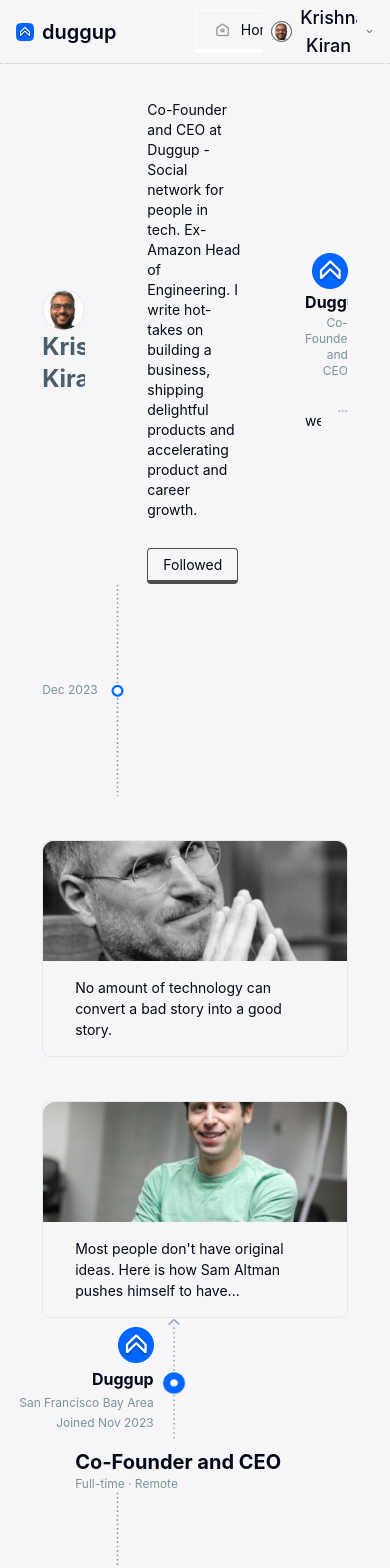
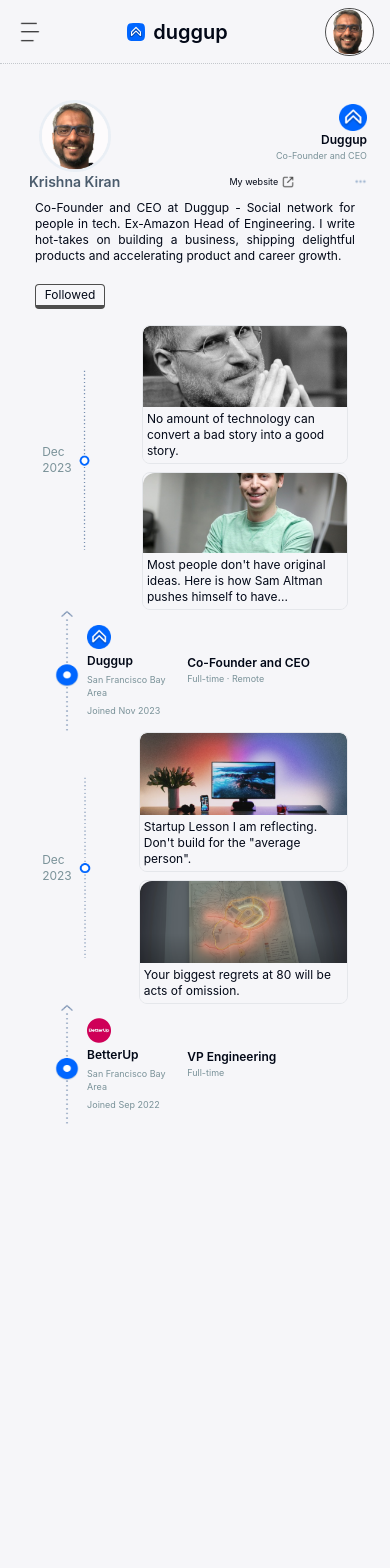
Before and after one commit to vikasipar/duggup, a SvelteKit app: page / in a window 390 px wide. Shown: the top 1568 px of the page. After the commit the page ends 1125 px from the top, so only its background shows below. Built offline with nearby package versions, Linux system fonts and the light colour scheme.

Commit message:
Made webpage mobile responsive

```diff
--- a/src/routes/+page.svelte
+++ b/src/routes/+page.svelte
@@ -18,94 +18,112 @@
 </svelte:head>
 
 <div class="w-[98vw] mx-auto">
-<section class="w-[80%] mx-auto mt-9">
+<section class="w-[90%] lg:w-[80%] 2xl:w-[70%] mx-auto mt-9 lg:mt-16">
 	<div class="flex flex-row flex-wrap justify-between items-center">
-		<div class="w-[14%]">
-			<img src={profile} alt="user profile" class="w-fit">
-			<h1 class="text-2xl font-bold text-[#4B5C6D] text-center">Krishna Kiran</h1>
+		<div class="w-[30%] sm:w-[14%]">
+			<img src={profile} alt="user profile" class="w-[70%] mx-auto sm:w-fit">
+			<h1 class="text-sm sm:text-base md:text-2xl font-semibold md:font-bold text-[#4B5C6D] text-center">Krishna Kiran</h1>
 		</div>
-		<div class="w-[60%] px-11 text-sm">
-			<p class="">Co-Founder and CEO at Duggup - Social network for people in tech. Ex-Amazon Head of Engineering. I write hot-takes on building a business, shipping delightful products and accelerating product and career growth.</p>
-			<button class="mt-7 w-[91px] h-[36px] px-4 rounded-[4px] border border-b-[4px] border-[#4D4D4D] flex items-center justify-center outline-none gap-2 text-sm hover:cursor-pointer">Followed</button>
-		</div>
-		<div class="w-[14%] text-right flex flex-col justify-between">
+		<div class="w-[40%] sm:w-[14%] text-right flex sm:hidden flex-col justify-between">
 			<div class="space-y-[1px]">
-				<img src={company} alt="company icon" class="w-fit mr-0 ml-auto">
-				<h2 class="text-base font-bold">Duggup</h2>
-				<h4 class="text-xs text-[#7A9299]">Co-Founder and CEO</h4>
+				<img src={company} alt="company icon" class="w-[20%] sm:w-[25%] md:w-fit mr-0 ml-auto">
+				<h2 class="text-xs sm:text-sm md:text-base font-semibold md:font-bold">Duggup</h2>
+				<h4 class="text-[9px] md:text-xs text-[#7A9299]">Co-Founder and CEO</h4>
 			</div>
 			<div class="mt-3 flex items-center space-x-4">
-				<a href="www.duggup.com" target="_blank" class="text-sm flex gap-1 items-center">My website <img src={visit} alt="visit my website option" class="w-fit"></a>
-				<img src={more} alt="more options" class="w-fit hover:cursor-pointer">
+				<a href="https://duggup.com" target="_blank" class="text-[9px] md:text-sm flex gap-1 items-center">My website <img src={visit} alt="visit my website option" class="w-[11%] sm:w-[20%] md:w-fit"></a>
+				<img src={more} alt="more options" class="w-[12%] sm:w-[20%] md:w-fit hover:cursor-pointer">
+			</div>
+		</div>
+		<div class="w-full sm:w-[70%] mt-2 sm:mt-0 text-justify lg:text-left lg:w-[60%] px-3 sm:px-11 text-xs md:text-sm">
+			<p class="">Co-Founder and CEO at Duggup - Social network for people in tech. Ex-Amazon Head of Engineering. I write hot-takes on building a business, shipping delightful products and accelerating product and career growth.</p>
+			<button class="mt-5 md:mt-7 md:w-[91px] w-[70px] h-[25px] md:h-[36px] px-2 md:px-4 rounded-[4px] border border-b-[4px] border-[#4D4D4D] flex items-center justify-center outline-none gap-2 text-xs md:text-sm hover:cursor-pointer">Followed</button>
+		</div>
+		<div class="hidden w-[14%] text-right sm:flex flex-col justify-between">
+			<div class="space-y-[1px]">
+				<img src={company} alt="company icon" class="w-[25%] md:w-fit mr-0 ml-auto">
+				<h2 class="text-xs sm:text-sm md:text-base font-semibold md:font-bold">Duggup</h2>
+				<h4 class="text-[9px] md:text-xs text-[#7A9299]">Co-Founder and CEO</h4>
+			</div>
+			<div class="mt-3 flex items-center space-x-4">
+				<a href="https://duggup.com" target="_blank" class="text-[9px] md:text-sm flex gap-1 items-center">My website <img src={visit} alt="visit my website option" class="w-[20%] md:w-fit"></a>
+				<img src={more} alt="more options" class="w-[20%] md:w-fit hover:cursor-pointer">
 			</div>
 		</div>
 	</div>
 </section>
 
 
-<div class="w-[80%] mx-auto text-[14px] my-0">
-	<div class="flex flex-row flex-wrap items-center gap-11 ">
+<div class="w-[80%] 2xl:w-[70%] mx-auto text-[14px] my-0">
+	<div class="flex flex-row items-center gap-12">
 		<div class="w-fit flex items-center">
 			<p class="text-xs text-[#7A9299]">Dec 2023</p>
 			<img src={progress} alt="progress line" class="w-fit">
 		</div>
+		<div class="flex flex-wrap w-fit justify-center mx-auto mt-4 sm:mt-9 gap-2 sm:gap-4 xl:gap-9">
 			<div class="w-[344px] border rounded-lg">
 				<img src={stevej} alt="steve jobs' thumbnail" class="w-fit">
-			<p class="px-8 py-4">No amount of technology can convert a bad story into a good story.</p>
+				<p class="px-1 sm:px-8 py-1 sm:py-4 text-xs md:text-sm">No amount of technology can convert a bad story into a good story.</p>
 			</div>
 			<div class="w-[344px] border rounded-lg">
 				<img src={sama} alt="sam altman's thumbnail" class="w-fit rounded-t-xl">
-			<p class="px-8 py-4">Most people don't have original ideas. Here is how Sam Altman pushes himself to have...</p>
+				<p class="px-1 sm:px-8 py-1 sm:py-4 text-xs md:textsm">Most people don't have original ideas. Here is how Sam Altman pushes himself to have...</p>
+			</div>
 		</div>
 	</div>
 </div>
 
-<div class="w-[92%] my-0 mx-auto">
-	<div class="flex gap-2 flex-row flex-wrap items-center">
-		<div class="flex flex-col w-fit gap-1 text-right">
-			<img src={company} alt="company logo" class="w-9 ml-auto">
-			<h3 class="text-base font-bold">Duggup</h3>
-			<span class="text-xs text-[#7A9299]">San Francisco Bay Area</span>
-			<span class="text-xs text-[#7A9299]">Joined Nov 2023</span>
+<!-- <div class="lg:w-[92%] xl:w-[83.3%] 2xl:w-[76.2%] my-0 mx-auto"> -->
+<div class="ml-[3.2rem] sm:ml-[3.3rem] md:ml-[0.1rem] lg:ml-[3.2rem] my-0 mx-auto">
+	<div class="flex gap-2 flex-row items-center">
+		<img src={forward} alt="forward line" class="w-6 block md:hidden">
+		<div class="flex flex-col w-[22%] sm:w-fit gap-1 md:text-right">
+			<img src={company} alt="company logo" class="w-6 md:w-9 md:ml-auto">
+			<h3 class="text-xs sm:text-sm md:text-base font-semibold md:font-bold">Duggup</h3>
+			<span class="text-[9px] md:text-xs text-[#7A9299]">San Francisco Bay Area</span>
+			<span class="text-[9px] md:text-xs text-[#7A9299]">Joined Nov 2023</span>
 		</div>
-		<img src={forward} alt="forward line" class="w-6">
-		<div class="text-xs text-[#7A9299] w-fit ml-14">
-			<h3 class="text-xl font-bold">Co-Founder and CEO</h3>
-			<h5 class="text-xs text-[#7A9299]">Full-time · Remote</h5>
+		<img src={forward} alt="forward line" class="w-6 hidden md:block">
+		<div class="text-xs text-[#7A9299] w-fit ml-2 md:ml-14">
+			<h3 class="text-xs sm:text-sm md:text-xl font-semibold md:font-bold">Co-Founder and CEO</h3>
+			<h5 class="text-[9px] md:text-xs text-[#7A9299]">Full-time · Remote</h5>
 		</div>
 	</div>
 </div>
 
-<div class="w-[80%] mx-auto text-[14px]">
-	<div class="flex flex-row flex-wrap items-center gap-11 ">
+<div class="w-[80%] 2xl:w-[70%] mx-auto text-[14px]">
+	<div class="flex flex-row items-center gap-11 ">
 		<div class="w-fit flex items-center">
 			<p class="text-xs text-[#7A9299]">Dec 2023</p>
 			<img src={progress} alt="progress line" class="w-fit">
 		</div>
+		<div class="flex flex-wrap w-fit justify-center mx-auto sm:mt-9 gap-2 sm:gap-4 xl:gap-9">
 			<div class="w-[344px] border rounded-lg">
 				<img src={lessons} alt="startup lessons' thumbnail" class="w-fit">
-			<p class="px-8 py-4">Startup Lesson I am reflecting. Don't build for the "average person".</p>
+				<p class="px-1 md:px-8 py-1 sm:py-4 text-xs md:textsm">Startup Lesson I am reflecting. Don't build for the "average person".</p>
 			</div>
 			<div class="w-[344px] border rounded-lg">
 				<img src={regrets} alt="life regrets' thumbnail" class="w-fit rounded-t-xl">
-			<p class="px-8 py-4">Your biggest regrets at 80 will be acts of omission.</p>
+				<p class="px-1 sm:px-8 py-1 sm:py-4 text-xs md:textsm">Your biggest regrets at 80 will be acts of omission.</p>
+			</div>
 		</div>
 	</div>
 </div>
 
-<div class="w-[92%] my-0 mx-auto">
-	<div class="flex gap-2 flex-row flex-wrap items-center">
-		<div class="flex flex-col w-fit gap-1 text-right">
-			<img src={betterup} alt="company logo" class="w-9 ml-auto">
-			<h3 class="text-base font-bold">BetterUp</h3>
-			<span class="text-xs text-[#7A9299]">San Francisco Bay Area</span>
-			<span class="text-xs text-[#7A9299]">Joined
+<div class="ml-[3.2rem] sm:ml-[3.3rem] md:ml-[0.1rem] lg:ml-[3.2rem] my-0 mx-auto">
+	<div class="flex gap-2 flex-row items-center">
+		<img src={forward} alt="forward line" class="w-6 block md:hidden">
+		<div class="flex flex-col w-[22%] sm:w-fit gap-1 md:text-right">
+			<img src={betterup} alt="company logo" class="w-6 md:w-9 md:ml-auto">
+			<h3 class="text-xs sm:text-sm md:text-base font-semibold md:font-bold">BetterUp</h3>
+			<span class="text-[9px] md:text-xs text-[#7A9299]">San Francisco Bay Area</span>
+			<span class="text-[9px] md:text-xs text-[#7A9299]">Joined
 				Sep 2022</span>
 		</div>
-		<img src={forward} alt="forward line" class="w-6">
-		<div class="text-xs text-[#7A9299] w-fit ml-14">
-			<h3 class="text-xl font-bold">VP Engineering</h3>
-			<h5 class="text-xs text-[#7A9299]">Full-time</h5>
+		<img src={forward} alt="forward line" class="w-6 hidden md:block">
+		<div class="text-xs text-[#7A9299] w-fit ml-2 sm:ml-14">
+			<h3 class="text-xs sm:text-sm md:text-xl font-semibold md:font-bold">VP Engineering</h3>
+			<h5 class="text-[9px] md:text-xs text-[#7A9299]">Full-time</h5>
 		</div>
 	</div>
 </div>
--- a/src/routes/Header.svelte
+++ b/src/routes/Header.svelte
@@ -8,49 +8,63 @@
 	import down from '$lib/images/down.png';
 	import logout from '$lib/images/logout.png';
 	import settings from '$lib/images/settings.png';
+	import menu from '$lib/images/menu.png';
+	import close from '$lib/images/close.png';
 
 	let options = false;
 </script>
 
-<header class="sticky top-0 z-50 flex h-16 w-full items-center px-[16px] border-b border-[#525C69]/30 border-dotted backdrop-blur">
-	<div class="text-xl">
+<header class="sticky top-0 z-50 h-16 w-full flex justify-between items-center px-4 border-b border-[#525C69]/30 border-dotted backdrop-blur">
+	<span role="button" tabindex="0" class="block md:hidden w-fit" on:click={() => options=(!options)} on:keydown={(e)=> {if(e.key === "Enter" || e.key === " "){options=(!options);}}}>
+		{#if (options)}
+		<img src={close} alt="close menu icon" class="w-7">
+		{:else}
+		<img src={menu} alt="hamburger menu icon" class="w-7">
+		{/if}
+	</span>
+
+	<div class="text-xl w-fit">
 		<a href="/" class="flex justify-start gap-2 w-fit">
-			<img src={logo} alt="Duggup Logo" class="w-fit"/>
+			<img src={logo} alt="Duggup Logo" class="w-fit md:w-11"/>
 			<h2 class="text-[#020817] font-semibold">duggup</h2>
 		</a>
 	</div>
 
-	<nav class="flex items-center text-sm font-[400] text-[#020817]">
-		<div class="flex">
-			<span class="min-w-[102px] text-center px-4 py-2 rounded-[4px] border-white border border-b-[4px] flex items-center justify-center outline-none gap-2 hover:cursor-pointer">
+	<nav class="flex max-w-fit items-center text-sm font-[400] text-[#020817]">
+		<div class="hidden md:flex">
+			<span class="w-[110px] text-center px-2 rounded-[4px] border-transparent border border-b-[4px] flex items-center justify-center outline-none gap-2 hover:cursor-pointer">
 				<img src={home} alt="home icon" class="w-fit">
 				Home
 			</span>
-			<span class="min-w-[102px] text-center px-4 py-2 rounded-[4px] border-white border border-b-[4px] flex items-center justify-center outline-none gap-2 hover:cursor-pointer">
+			<span class="w-[110px] text-center px-2 py-2 rounded-[4px] border-transparent border border-b-[4px] flex items-center justify-center outline-none gap-2 hover:cursor-pointer">
 				<img src={explore} alt="explore icon" class="w-fit">
 				Explore
 			</span>
-			<span class="min-w-[102px] text-center px-4 py-2 rounded-[4px] border-white border border-b-[4px] flex items-center justify-center outline-none gap-2 hover:cursor-pointer">
+			<span class="w-[110px] text-center px-2 py-2 rounded-[4px] border-transparent border border-b-[4px] flex items-center justify-center outline-none gap-2 hover:cursor-pointer">
 				<img src={learn} alt="learn icon" class="w-fit">
 				Learn
 			</span>
-			<span class="min-w-[102px] px-4 rounded-[4px] mx-5 border border-b-[4px] border-[#4D4D4D] flex items-center justify-center outline-none gap-2 hover:cursor-pointer">
+			<span class="max-w-[102px] px-4 rounded-[4px] mx-5 border border-b-[4px] border-[#4D4D4D] flex items-center justify-center outline-none gap-2 hover:cursor-pointer">
 				<img src={post} alt="post icon" class="w-fit">
 				Post<span class="w-1"></span>
 			</span>
 		</div>
-		<div class="w-[272px] ml-2">
+		<div class="min-w-fit max-w-[202px] ml-2">
 			<div role="button" tabindex="0" class="text-center z-[100] flex items-center justify-center cursor-pointer gap-[8px]" on:click={() => options=(!options)} on:keydown={(e)=> {if(e.key === "Enter" || e.key === " "){options=(!options);}}}>
-				<img src={profile} alt="user profile" class="w-9 p-[0.5px] border-[0.7px] rounded-full border-[#4d4d4d]">
-				<h3 class="font-[500] text-lg">Krishna Kiran</h3>
-				<img src={down} alt="down arrow icon" class="w-fit">
+				<img src={profile} alt="user profile" class="w-fit md:w-12 p-[0.5px] border-[0.7px] rounded-full border-[#4d4d4d]">
+				<h3 class="font-[500] text-lg hidden sm:block">Krishna Kiran</h3>
+				{#if (!options)}
+				<img src={down} alt="down arrow icon" class="w-6 hidden md:block">
+				{:else}
+				<img src={down} alt="down arrow icon" class="w-6 hidden md:block rotate-180">
+				{/if}
 			</div>
 		</div>
 	</nav>
 
 </header>
 {#if (options)}
-	<div class="options absolute z-[100] w-[212px] top-[70px] shadow-md h-24 pt-[5px] border rounded right-2">
+	<div class="hidden md:block options absolute z-[100] w-[212px] top-[70px] shadow-md h-24 pt-[5px] border rounded right-2">
 		<span class="w-[95%] mx-auto text-center px-1 py-2 rounded-[4px] hover:bg-[#ebf3fa] flex items-center justify-center outline-none gap-2 hover:cursor-pointer">
 			<img src={settings} alt="settings icon" class="w-5 opacity-60">
 			Settings
@@ -62,14 +76,50 @@
 	</div>
 {/if}
 
+{#if (options)}
+<div class="navbar flex md:hidden flex-col justify-center items-center gap-3 z-[100] bg-white h-svh w-screen absolute">
+	<span class="w-[110px] text-center px-2 py-2 rounded-[4px] border-transparent border border-b-[4px] flex items-center justify-start bg-inherit outline-none gap-2 hover:cursor-pointer">
+		<img src={home} alt="home icon" class="w-7 bg-inherit">
+		Home
+	</span>
+	<span class="w-[110px] text-center px-2 py-2 rounded-[4px] border-transparent border border-b-[4px] flex items-center justify-start bg-inherit outline-none gap-2 hover:cursor-pointer">
+		<img src={explore} alt="explore icon" class="w-7 bg-inherit">
+		Explore
+	</span>
+	<span class="w-[110px] text-center px-2 py-2 rounded-[4px] border-white border border-b-[4px] flex items-center justify-start outline-none gap-2 hover:cursor-pointer bg-inherit">
+		<img src={learn} alt="learn icon" class="w-7 bg-inherit">
+		Learn
+	</span>
+	<span class="w-[110px] text-center px-2 py-2 rounded-[4px] border-transparent border border-b-[4px] flex items-center justify-start outline-none gap-2 hover:cursor-pointer bg-inherit">
+		<img src={post} alt="post icon" class="w-7 bg-inherit">
+		Post<span class="w-1"></span>
+	</span>
+	<span class="w-[110px] text-center px-2 py-2 rounded-[4px] flex items-center justify-start outline-none gap-2 hover:cursor-pointer bg-inherit">
+		<img src={settings} alt="settings icon" class="w-[20%] opacity-60 bg-inherit">
+		Settings
+	</span>
+	<span class="w-[110px] text-center px-2 py-2 rounded-[4px] flex items-center justify-start outline-none gap-2 hover:cursor-pointer bg-inherit">
+		<img src={logout} alt="logout icon" class="w-[20%] opacity-80 bg-inherit">
+		Logout
+	</span>
+</div>
+{/if}
 
 <style>
 	.options{
-		animation: op1 0.6s;
+		animation: op 0.6s;
 	}
-	@keyframes op1{
+	@keyframes op{
 		0%{transform: translateY(-55px); opacity: 0;}
 		50%{opacity: 0;}
 		100%{transform: translateY(0); opacity: 1;}
 	}
+
+	.navbar{
+		animation: nav 1s;
+	}
+	@keyframes nav{
+		0%{transform: translateX(-555px);}
+		100%{transform: translateX(0);}
+	}
 </style>
```
Also changed, not shown: src/lib/images/close.png (added), src/lib/images/menu.png (added). Lines whose indentation alone changed are shown as unchanged.
